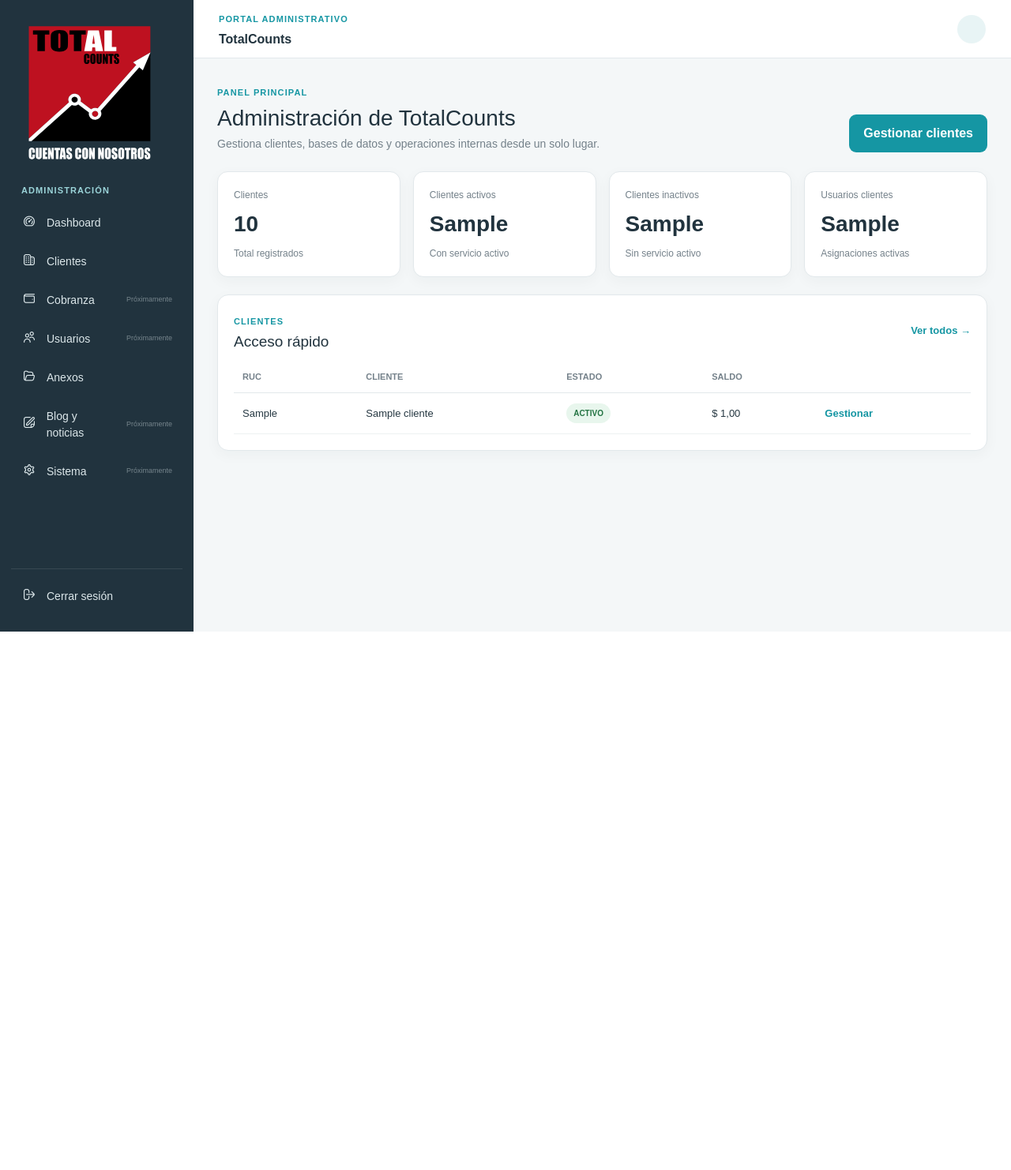
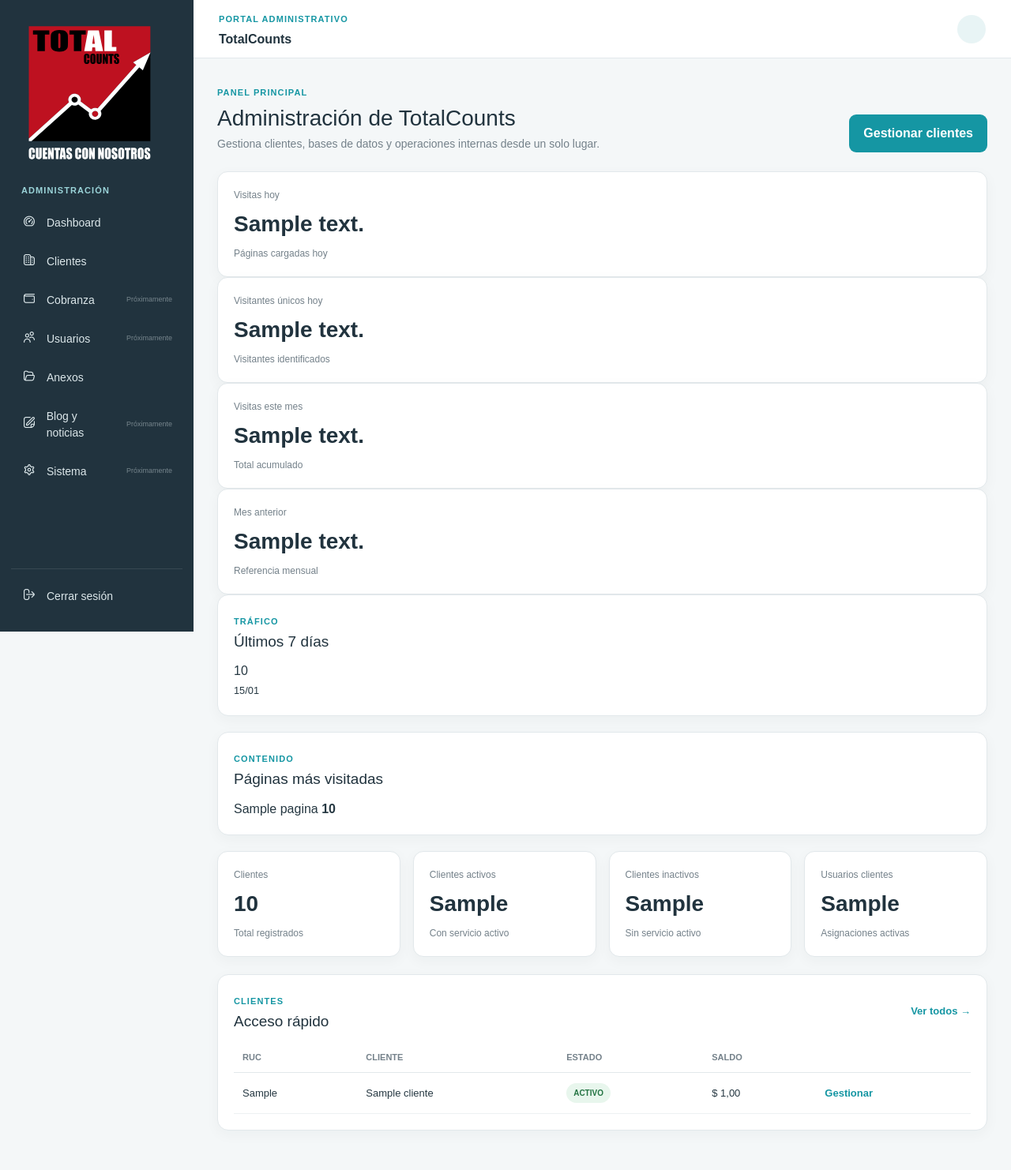
Before and after one commit to eldudyaguirre/TtCWeb, a Django app: template store/templates/admin/dashboard.html in a window 1280 px wide. Shown: the whole page at 79% size. Before the commit the page ends 800 px from the top, so only its background shows below. Run offline with Django 5.2, Linux system fonts and the light colour scheme; tables that the repository leaves empty hold one stand-in row (values such as "Sample post"); the template is opened without the code that fills it: values that come from a table or form of the project are taken from there, most other values are stand-ins (such as "Sample title", 1, 10 or a date in 2020); some libraries are stand-ins or nearby versions.

Commit message:
Mostrar estadísticas de visitas en dashboard

```diff
--- a/store/templates/admin/dashboard.html
+++ b/store/templates/admin/dashboard.html
@@ -10,6 +10,54 @@
     </div>
     <a href="{% url 'admin_clientes' %}" class="admin-primary-button admin-button-link">Gestionar clientes</a>
 </div>
+
+<section class="admin-visit-section">
+    <div class="admin-visit-kpis">
+        <div class="admin-kpi admin-visit-kpi"><span>Visitas hoy</span><strong>{{ visitas_hoy }}</strong><small>Páginas cargadas hoy</small></div>
+        <div class="admin-kpi admin-visit-kpi"><span>Visitantes únicos hoy</span><strong>{{ visitantes_hoy }}</strong><small>Visitantes identificados</small></div>
+        <div class="admin-kpi admin-visit-kpi"><span>Visitas este mes</span><strong>{{ visitas_mes }}</strong><small>Total acumulado</small></div>
+        <div class="admin-kpi admin-visit-kpi"><span>Mes anterior</span><strong>{{ visitas_mes_anterior }}</strong><small>Referencia mensual</small></div>
+    </div>
+
+    <div class="admin-visit-grid">
+        <section class="admin-card">
+            <div class="admin-card-header">
+                <div>
+                    <span class="admin-kicker">Tráfico</span>
+                    <h2>Últimos 7 días</h2>
+                </div>
+            </div>
+            <div class="admin-visits-chart">
+                {% for dia in grafica_visitas %}
+                    <div class="admin-chart-column">
+                        <span class="admin-chart-value">{{ dia.total }}</span>
+                        <div class="admin-chart-bar" style="--bar-height: {% if dia.total %}{{ dia.total }}{% else %}1{% endif %};"></div>
+                        <small>{{ dia.fecha|date:"d/m" }}</small>
+                    </div>
+                {% endfor %}
+            </div>
+        </section>
+
+        <section class="admin-card">
+            <div class="admin-card-header">
+                <div>
+                    <span class="admin-kicker">Contenido</span>
+                    <h2>Páginas más visitadas</h2>
+                </div>
+            </div>
+            <div class="admin-visit-pages">
+                {% for pagina in paginas_mas_visitadas %}
+                    <div class="admin-visit-page">
+                        <span title="{{ pagina.pagina }}">{{ pagina.pagina }}</span>
+                        <strong>{{ pagina.total }}</strong>
+                    </div>
+                {% empty %}
+                    <div class="admin-empty">Todavía no hay visitas registradas.</div>
+                {% endfor %}
+            </div>
+        </section>
+    </div>
+</section>
 
 <section class="admin-kpis">
     <div class="admin-kpi"><span>Clientes</span><strong>{{ clientes_total }}</strong><small>Total registrados</small></div>
```
